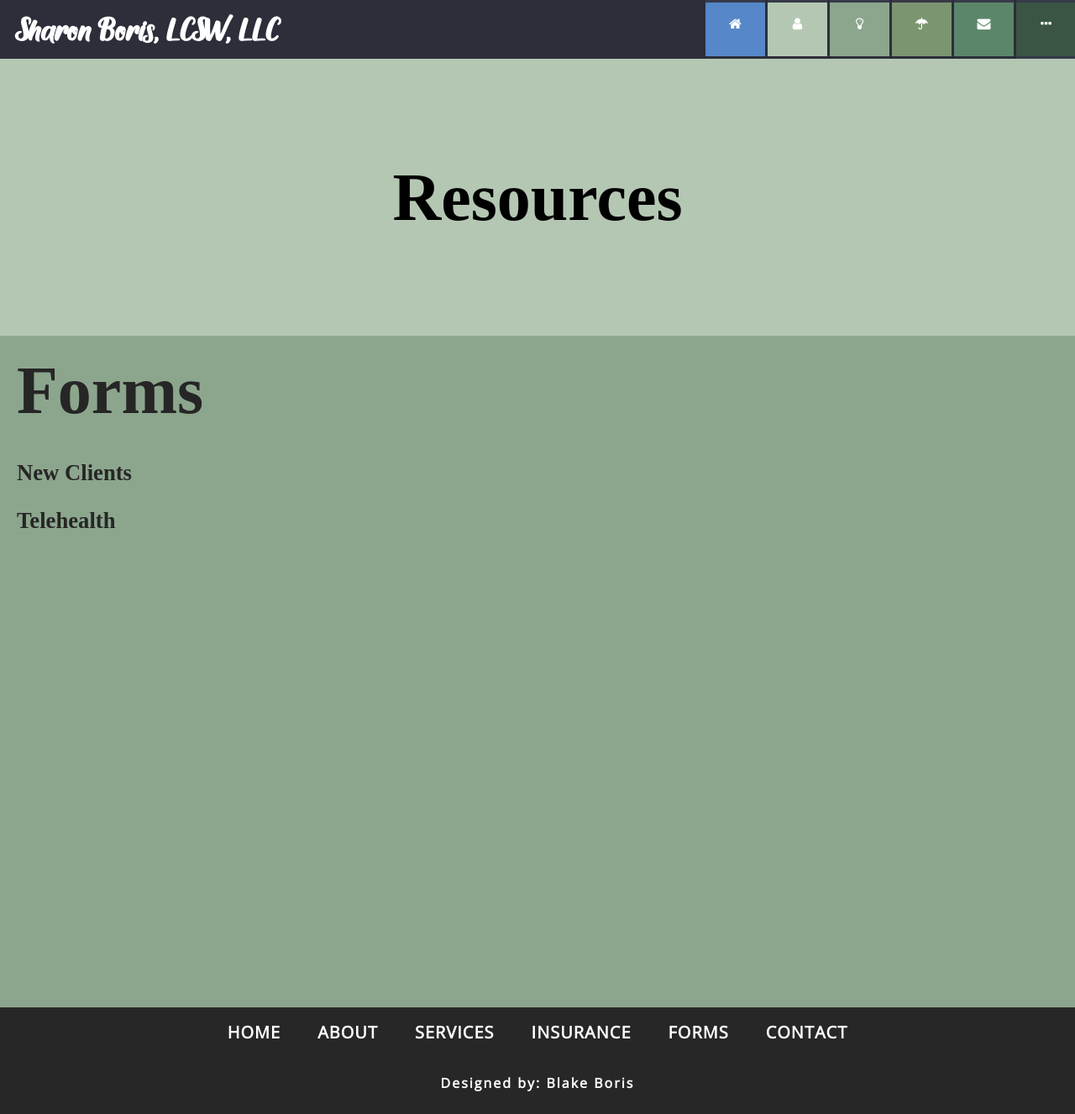
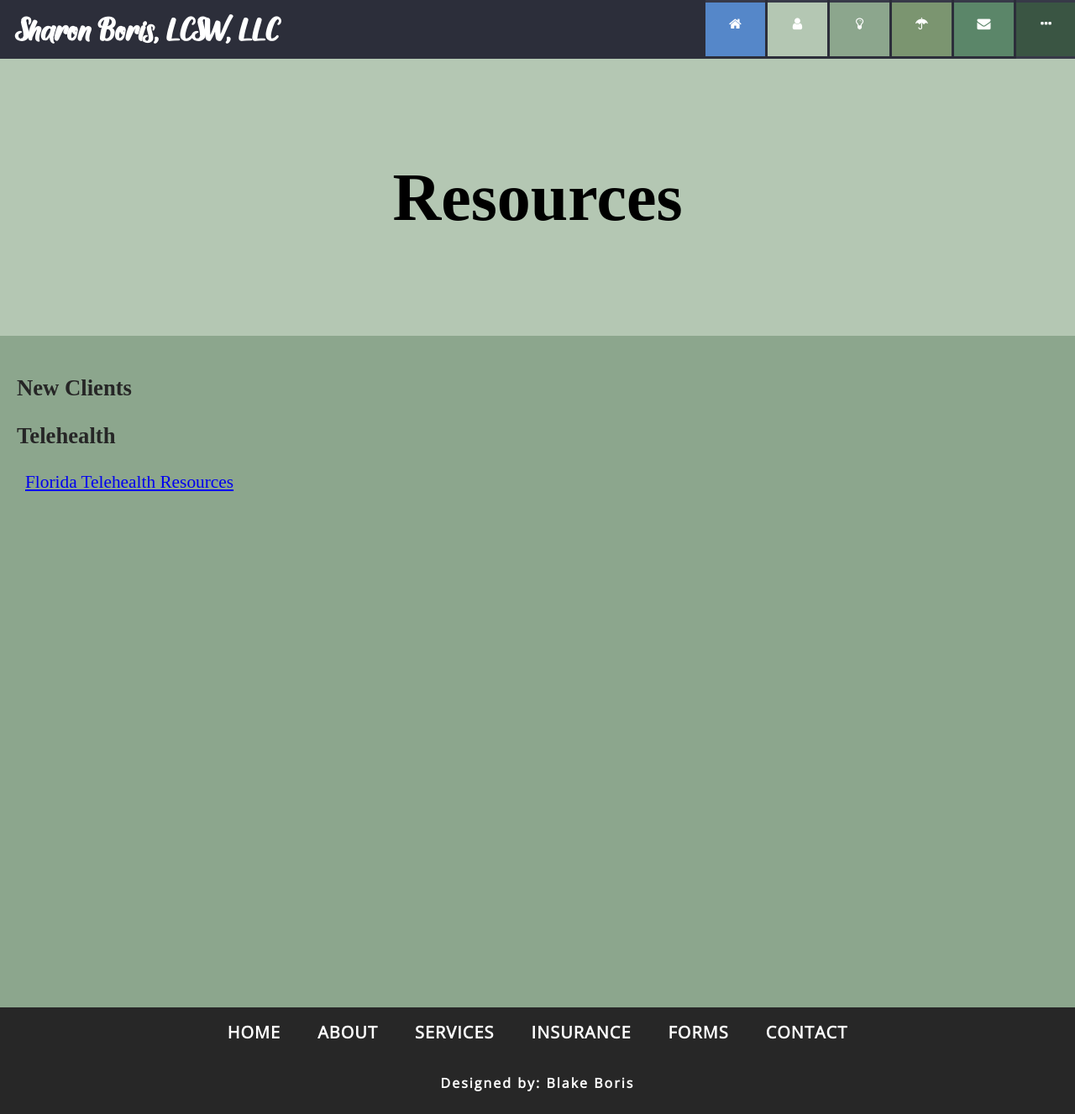
Before and after one commit to PlGGS/sharonboris.com, a Jekyll site: the page built from resources.html, in a window 1280 px wide and 1327 px high. Shown: the whole window at 84% size. Built offline with Jekyll 4.4.1, drawn with Linux system fonts in a browser that asks for light colours; nearby versions of some CDN libraries; some web fonts are replaced.

Commit message:
Added required link to florida telehealth resources

```diff
--- a/resources.html
+++ b/resources.html
@@ -46,7 +46,6 @@ css: resources
         }
     </script>
     <div class="inner">
-        <h2>Forms</h2>
         <h3>New Clients</h3>
         <script>
             getFileBubbles('new-patient');
@@ -59,5 +58,6 @@ css: resources
         </script>
         <span id="telehealth">
         </span>
+        <a href="https://flhealthsource.gov/telehealth/" target="_blank" rel="noopener noreferrer"><div class="label"><h1>Florida Telehealth Resources</h1></div></a>
     </div>
 </section>
```
